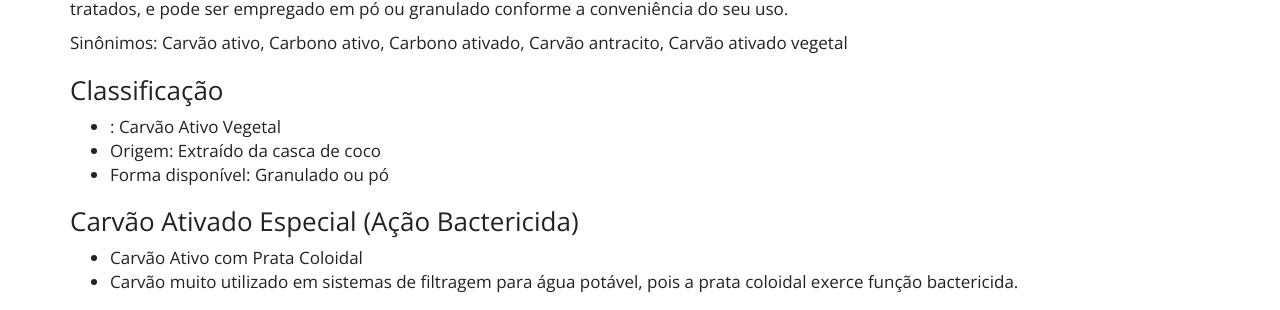
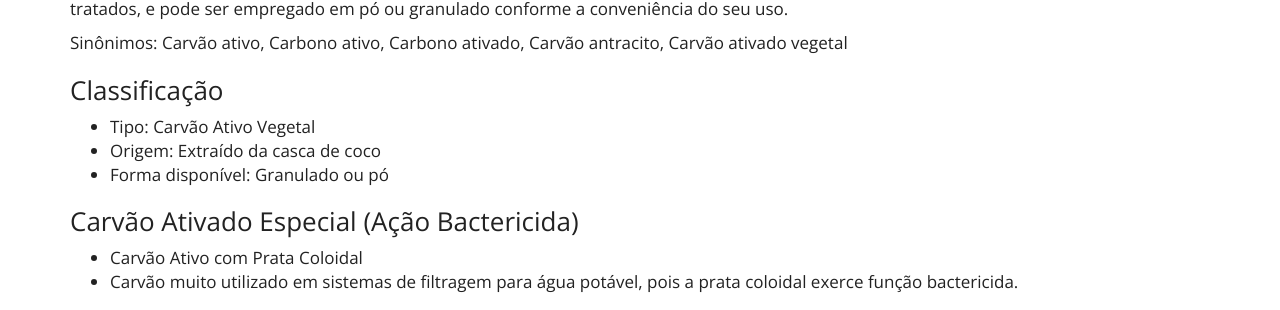
Before and after one commit to purewaterefluentes/purewaterefluentes.github.io, a Jekyll site: the page built from produtos/carvao-ativado.md, in a window 1280 px wide and 900 px high, scrolled down 487 px. Shown: the part 145-455 px from the top of the window. Built offline with Jekyll 4.4.1, drawn with Linux system fonts in a browser that asks for light colours; nearby versions of some CDN libraries; library files that are not in the unit come from our copies.

Commit message:
Update carvao-ativado.md

```diff
--- a/produtos/carvao-ativado.md
+++ b/produtos/carvao-ativado.md
@@ -17,7 +17,7 @@ Carvão Ativo ou Carvão Ativado é um produto quimicamente inerte e usado para
 Sinônimos: Carvão ativo, Carbono ativo, Carbono ativado, Carvão antracito, Carvão ativado vegetal
 
 ### Classificação
-- <Tipo>: Carvão Ativo Vegetal
+- Tipo: Carvão Ativo Vegetal
 - Origem: Extraído da casca de coco
 - Forma disponível: Granulado ou pó
 
```
